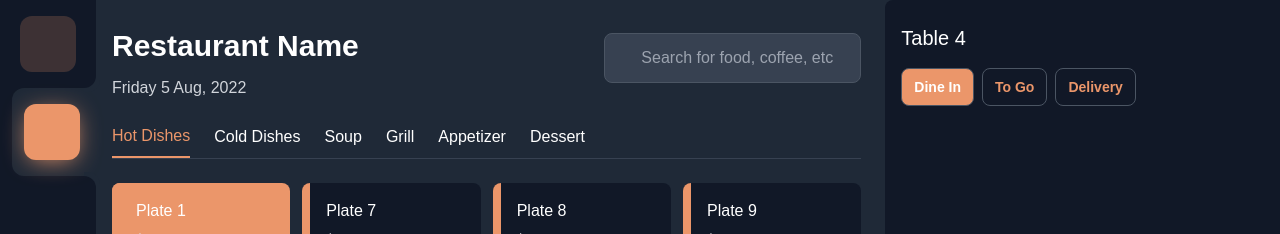
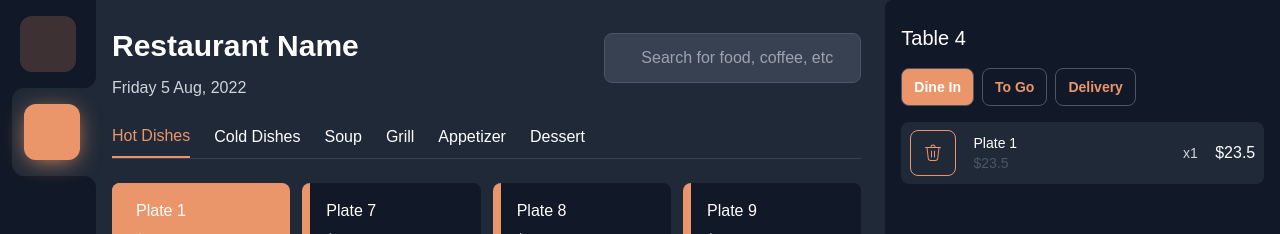
Before and after one commit to dantehduran/restaurant-pos, a Nuxt app: page / in a window 1280 px wide. Both pictures are taken after a click on the button 251 px from the left and 270 px from the top of the page. Shown: the top 234 px of the page. Built offline with nearby package versions, Linux system fonts and the light colour scheme; some icons are missing.

Commit message:
add and remove items from cart

```diff
--- a/components/Home/Cart.vue
+++ b/components/Home/Cart.vue
@@ -21,7 +21,14 @@
 			<div
 				class="flex flex-col max-h-[50%] gap-y-2 overflow-y-auto scrollbar-hide"
 			>
-				<HomeCartItem v-for="item in items" />
+				<HomeCartItem
+					v-for="item in items"
+					:name="item.name"
+					:price="item.price"
+					:qty="item.qty"
+					:id="item.id"
+					:key="item.id"
+				/>
 			</div>
 			<div class="bg-gray-900 flex flex-col gap-y-4 py-4 mt-auto">
 				<div class="flex justify-between items-center">
--- a/components/Home/CartItem.vue
+++ b/components/Home/CartItem.vue
@@ -3,25 +3,28 @@
 		<div class="flex gap-x-4 items-center justify-around">
 			<button
 				class="p-3 border border-primary rounded-lg hover:bg-primary hover:text-white text-primary hover:border-gray-600"
+				@click="removeItem(id)"
 			>
 				<Icon w="20" h="20" icon="fluent:delete-20-regular" />
 			</button>
 			<div class="w-48">
 				<p class="capitalize text-white text-sm truncate overflow-hidden">
-					spicy seasoned sea food food food
+					{{ name }}
 				</p>
-				<p class="text-gray-600 text-sm">$2,29</p>
+				<p class="text-gray-600 text-sm">${{ price }}</p>
 			</div>
-			<span class="text-gray-300 text-sm text-center">x2</span>
-			<span class="text-white">$42,58</span>
+			<span class="text-gray-300 text-sm text-center">x{{ qty }}</span>
+			<span class="text-white">${{ price * qty }}</span>
 		</div>
 	</div>
 </template>
-<!-- <script setup lang='ts'>
+<script setup lang="ts">
 defineProps<{
-	id:string;
-	name:string;
-	price:number
-	qty:number
-}>()
-</script> -->
+	id: string;
+	name: string;
+	price: number;
+	qty: number;
+}>();
+const store = useCartStore();
+const { removeItem } = store;
+</script>
--- a/components/Home/DishCard.vue
+++ b/components/Home/DishCard.vue
@@ -6,12 +6,11 @@
 		<div class="absolute w-2 h-full bg-primary left-0 top-0 rounded-l-lg"></div>
 		<span class="text-white capitalize font-medium">{{ name }}</span>
 		<span class="text-sm text-gray-200">${{ price }} </span>
-
 		<div class="flex justify-end w-full items-center gap-x-2">
 			<button
 				class="p-2 border text-white rounded-lg"
 				:class="qty > 0 ? 'border-gray-300' : 'border-gray-600'"
-				@click="qty--"
+				@click="handleMinusButton()"
 				:disabled="qty == 0"
 			>
 				<Icon icon="akar-icons:minus" w="12" h="12" />
@@ -20,7 +19,7 @@
 			<button
 				class="p-2 border text-white rounded-lg"
 				:class="qty > 0 ? 'border-gray-300' : 'border-gray-600'"
-				@click="qty++"
+				@click="handlePlusButtom()"
 			>
 				<Icon icon="akar-icons:plus" w="12" h="12" />
 			</button>
@@ -28,10 +27,33 @@
 	</div>
 </template>
 <script setup lang="ts">
-defineProps<{
+const props = defineProps<{
 	name: string;
 	id: string;
 	price: number;
 }>();
-const qty = ref(0);
+const store = useCartStore();
+const { addItem, removeItem, plusOneQty, minusOneQty } = store;
+const { items } = storeToRefs(store);
+
+const qty = computed(() => {
+	const index = items.value.findIndex((i) => i.id === props.id);
+	return index === -1 ? 0 : items.value[index].qty;
+});
+
+const handlePlusButtom = () => {
+	if (qty.value === 0) {
+		addItem({ id: props.id, name: props.name, price: props.price, qty: 1 });
+		return;
+	}
+	plusOneQty(props.id);
+};
+
+const handleMinusButton = () => {
+	if (qty.value === 1) {
+		removeItem(props.id);
+		return;
+	}
+	minusOneQty(props.id);
+};
 </script>
--- a/composables/useCart.ts
+++ b/composables/useCart.ts
@@ -1,5 +1,5 @@
 interface CartItem {
-	namne: string;
+	name: string;
 	price: number;
 	qty: number;
 	id: string;
@@ -26,6 +26,7 @@ export const useCartStore = defineStore('cart', () => {
 			(item) => item.id === id && item.qty > 0 && (item.qty--, true)
 		);
 	}
+
 	return {
 		items,
 		subtotal,
```
